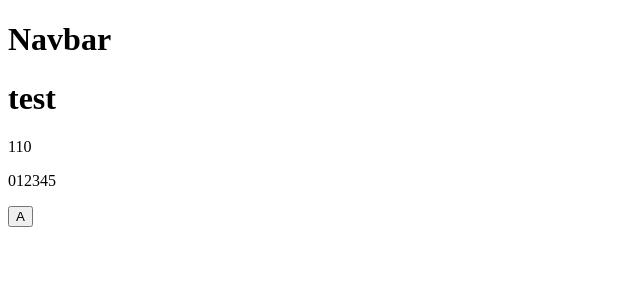
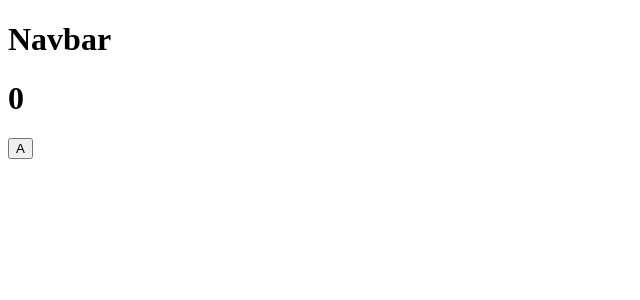
Before and after one commit to TheoSempaii/react_course, a React (Create React App) app: page / in a window 1280 px wide. Shown: the top 300 px of the page, without its empty margins (0-640 px from the left). Built offline with nearby package versions, Linux system fonts and the light colour scheme.

Commit message:
use hook states

```diff
--- a/src/views/App.js
+++ b/src/views/App.js
@@ -1,20 +1,19 @@
 import Navbar from "../components/Navbar";
+import { useState } from "react";
 import "../css/index.css"
 
+function App() {
 
-function handleClick() {
-  console.log("Click!")
-}
+  const [counter, setCounter] = useState(0)
 
-function App() {
-  const likes = 110;
-  const arr = [0, 1, 2, 3, 4, 5]
+  function handleClick() {
+    setCounter(counter + 1)
+  }
+
   return (
     <div className="App">
       <Navbar />
-      <h1>test</h1>
-      <p>{likes}</p>
-      <p>{arr}</p>
+      <h1>{counter}</h1>
       <button onClick={handleClick}>A</button>
     </div>
   );
```
